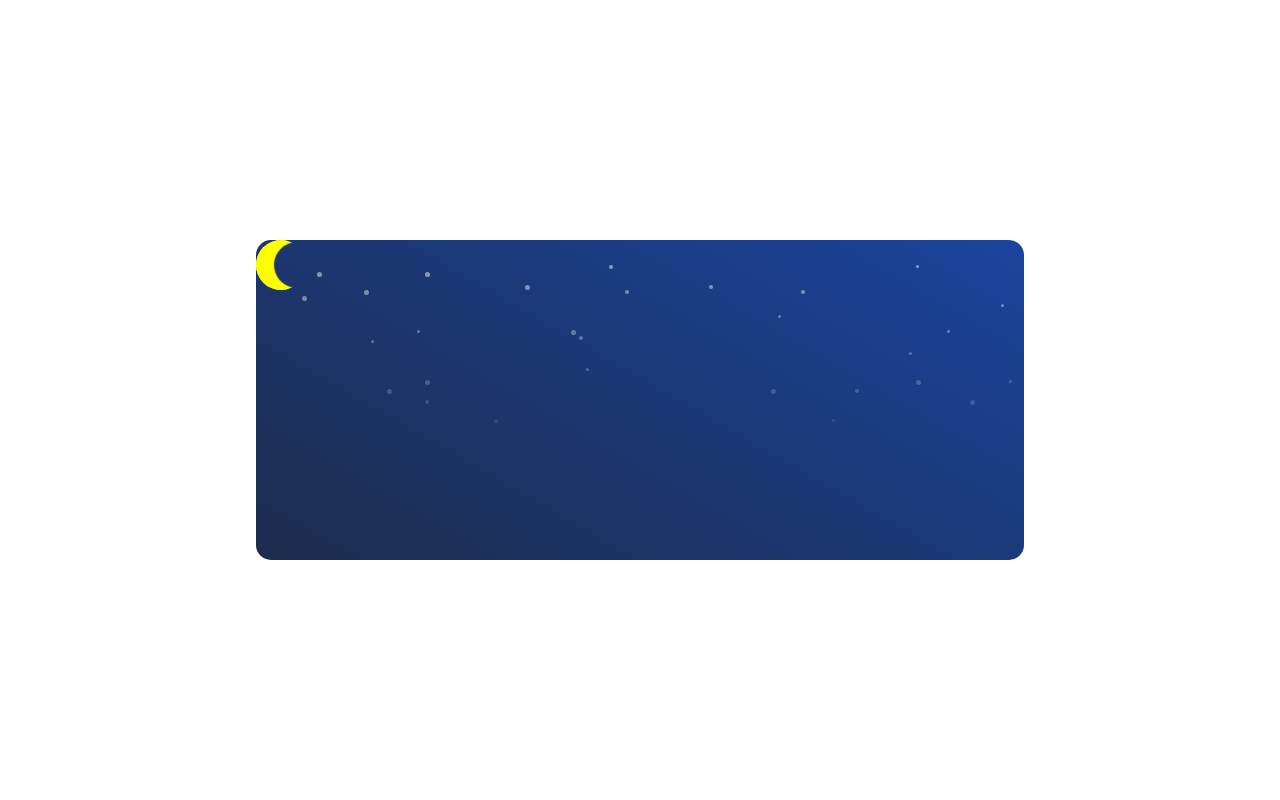
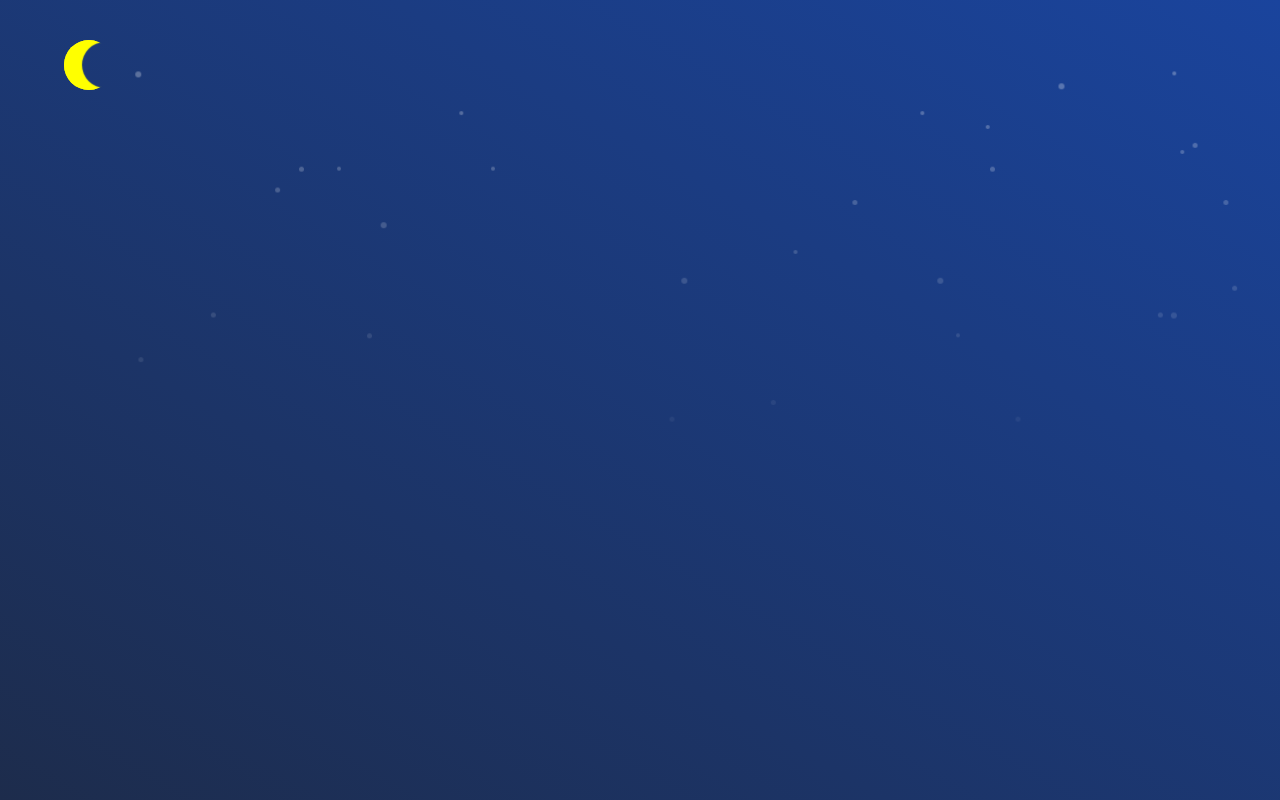
Before and after one commit to codinglau/snowing-animation-scss, a plain HTML site: page index.html in a window 1280 px wide. Drawn offline with Linux system fonts and the light colour scheme.

Commit message:
raining-animation-scss: horizontal movement update

```diff
--- a/index.html
+++ b/index.html
@@ -9,7 +9,6 @@
 </head>
 <body>
     <div class="wrap">
-        <div class="moon-card">
         <div class="moon"></div>
         <div class="star"></div>
         <div class="star"></div>
@@ -42,6 +41,5 @@
         <div class="star"></div>
         <div class="star"></div>
     </div>
-    </div>
 </body>
 </html>
--- a/scss/style.scss
+++ b/scss/style.scss
@@ -1,3 +1,9 @@
+@mixin set-size ($width, $height, $border-radius: 0) {
+    width: $width;
+    height: $height;
+    border-radius: $border-radius;
+}
+
 * {
     box-sizing: border-box;
 }
@@ -8,25 +14,16 @@ body {
 }
 
 .wrap {
-    width: 100%;
-    height: 100vh;
-    display: flex;
-    justify-content: center;
-    align-items: center;
-
-    .moon-card {
-        width: 60%;
-        height: 40%;
-        background: linear-gradient(210deg, #1A449D, #1D2C4C);
-        border-radius: 15px;
-        position: relative;
-        overflow: hidden;
-    }
+    @include set-size(100%, 100vh, -radius);
+    background: linear-gradient(210deg, #1A449D, #1D2C4C);
+    position: relative;
+    overflow: hidden;
 
     .moon {
-        width: 50px;
-        height: 50px;
-        border-radius: 50%;
+        @include set-size(50px, 50px, 50%);
+        position: absolute;
+        top: 5%;
+        left: 5%;
         box-shadow: inset 16px 0px #ff0, inset 16px 0px 1px 2px #ff0;
     }
 
@@ -37,25 +34,25 @@ body {
 
     @for $s from 1 through 30 {
         $top: (random(50) + 30) * 1%;
-        $left: random(10) * 1%;
+        $left: random(100) * 1%;
         $opacity: (random(30) + 30) * 0.01;
         $delay: random(5) - 1s;
 
-        @keyframes raining {
-            0% {top: 0; opacity: $opacity;}
-            100% {top: 70%; opacity: 0;}
+        @keyframes snowing {
+            0% {transform: translate(0, 0); opacity: $opacity;}
+            100% {transform: translate(random(100) * 1px, 500px);  opacity: 0;}
         }
 
         div.star:nth-child(#{$s}) {
-            $r : (2 + random(3));
+            $r : (3 + random(3));
             width: $r + px;
             height: $r + px;
             border-radius: ($r / 2) + px;
             background-color: #fff;
             top: 0;
-            left: random(100) * 1%;
+            left: $left;
             transition: all (.5 + random()) + s;
-            animation: raining random(6) + 4s linear $delay infinite;
+            animation: snowing (random(6) + 4s) linear $delay infinite;
 
         }
     }
```
Also changed, not shown: css/style.css, css/style.min.css, 2 other files. Lines whose indentation alone changed are shown as unchanged.
